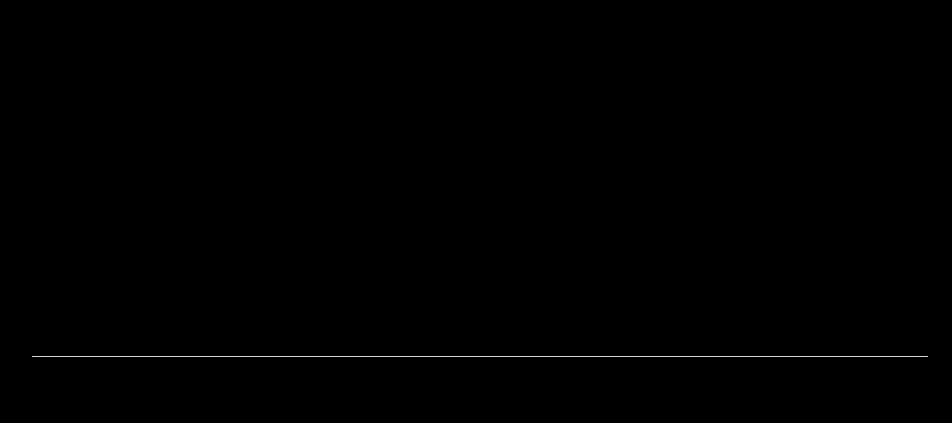
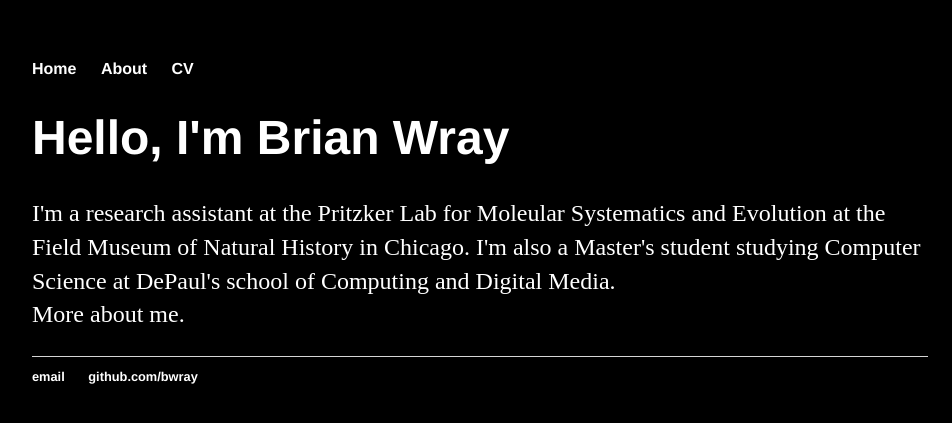
Before and after one commit to bwray/bwray.github.io, a Jekyll site: the page built from index.html, in a window 1280 px wide. Shown: the top 423 px of the page, without its empty margins (160-1112 px from the left). Built offline with Jekyll 4.4.1, drawn with Linux system fonts in a browser that asks for light colours.

Commit message:
Text color changes

```diff
--- a/css/main.css
+++ b/css/main.css
@@ -14,7 +14,7 @@
 }
 a {
     text-decoration: none;
-    color: #000;
+    color: #ffffff;
 }
 a:hover {
     text-decoration: underline;
@@ -22,12 +22,12 @@
 h1 {
     font-size: 3em;
     font-family:'Helvetica', 'Arial', 'Sans-Serif';
-    color: #000;
+    color: #ffffff;
 }
 p {
     font-size: 1.5em;
     line-height: 1.4em;
-    color: #000;
+    color: #ffffff;
 }
 footer {
     border-top: 1px solid #d5d5d5;
```
